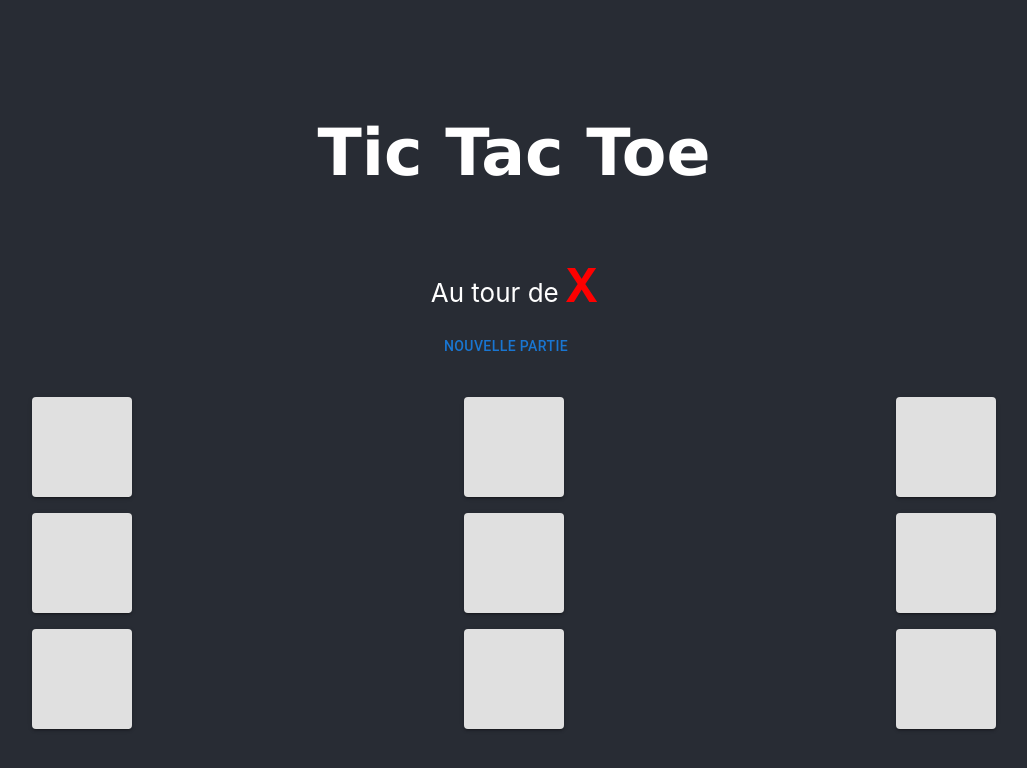
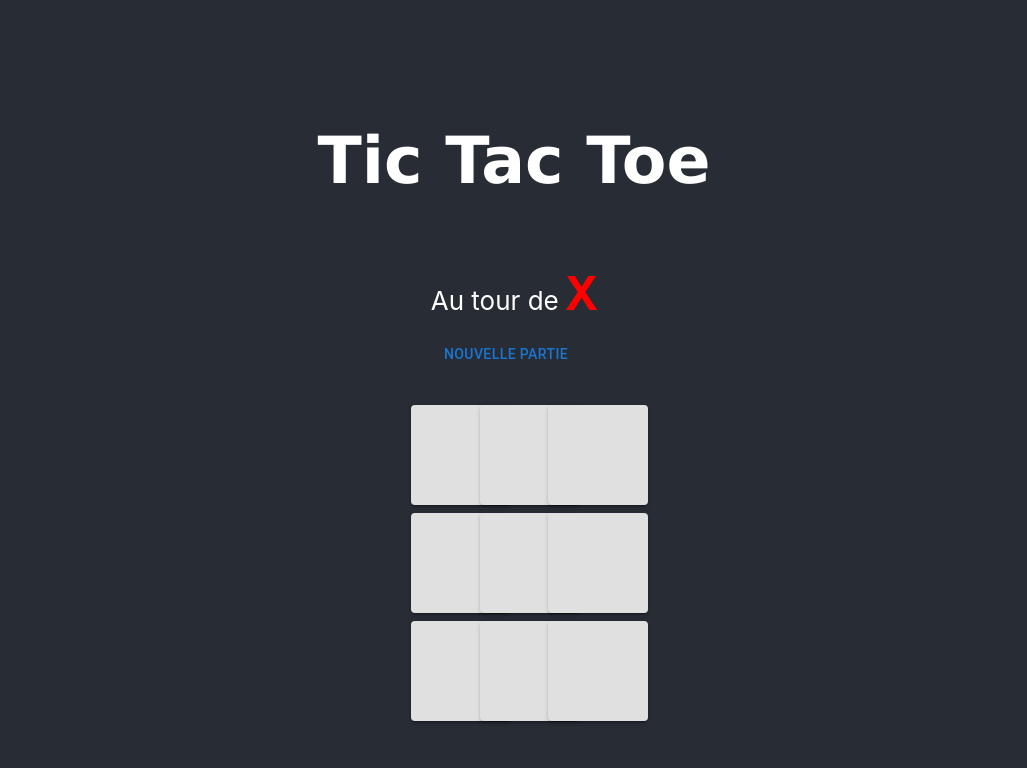
Before and after one commit to jabibamman/tic-tac-toe-react, a React (Create React App) app: page / in a window 1280 px wide. Shown: the top 768 px of the page, without its empty margins (126-1153 px from the left). Built offline with nearby package versions, Linux system fonts and the light colour scheme.

Commit message:
fix display grid

```diff
--- a/src/App.tsx
+++ b/src/App.tsx
@@ -116,8 +116,8 @@ function App() {
               setWinner(null); }}>Nouvelle Partie
             </Button>
           </Grid>
-          <Grid container spacing={2}>
-          <Grid container item xs={12} spacing={2}>
+          <Grid container spacing={1} alignItems="center" flexDirection="column">
+          <Grid container item xs={2} spacing={0}>
             {Array.from(Array(3).keys()).map((i) => (
               <Grid item xs={4} key={i}>
                 <Button className="square" variant="contained" color="inherit" onClick={() => handleClick(i)}>
@@ -128,7 +128,7 @@ function App() {
               </Grid>
             ))}
           </Grid>
-          <Grid container item xs={12} spacing={2}>
+          <Grid container item xs={2} spacing={0}>
             {Array.from(Array(3).keys()).map((i) => (
               <Grid item xs={4} key={i + 3}>
                 <Button className="square" variant="contained" color="inherit" onClick={() => handleClick(i + 3)}>
@@ -139,7 +139,7 @@ function App() {
               </Grid>
             ))}
           </Grid>
-          <Grid container item xs={12} spacing={2}>
+          <Grid container item xs={2} spacing={0}>
             {Array.from(Array(3).keys()).map((i) => (
               <Grid item xs={4} key={i + 6}>
                 <Button className="square" variant="contained" color="inherit" onClick={() => handleClick(i + 6)}>
@@ -151,7 +151,6 @@ function App() {
             ))}
           </Grid>
         </Grid>
-
         </header>
       </div>
     );
```
